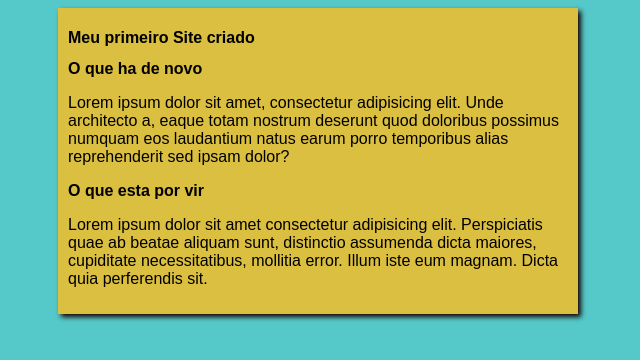
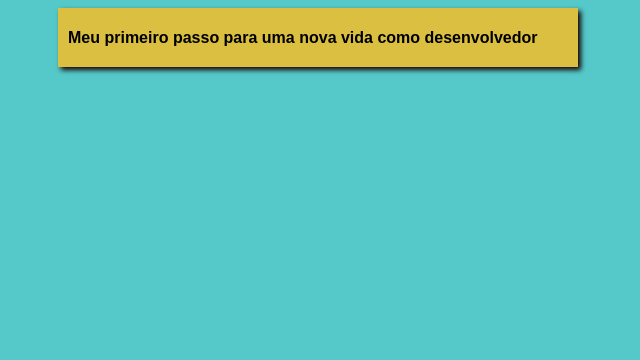
Before and after one commit to CristovaoG/Projeto-Site, a plain HTML site: page index.html in a window 1280 px wide. Shown: the whole page, without its empty margins (322-962 px from the left). Drawn offline with Linux system fonts and the light colour scheme.

Commit message:
Update index.html

```diff
--- a/index.html
+++ b/index.html
@@ -4,21 +4,14 @@
     <meta charset="UTF-8">
     <meta name="viewport" content="width=device-width, initial-scale=1.0">
     <link rel="stylesheet" href="estilos/style.css">
-    <title>Titulo do Site</title>
+    <title>Meu Portifolio</title>
 </head>
 <body>
         <main>
             <header>
-                <h1>Meu primeiro Site criado</h1>
+                <h1>Meu primeiro passo para uma nova vida como desenvolvedor</h1>
             </header>
-            <article>
-                <h2>O que ha de novo </h2>
-                <p>Lorem ipsum dolor sit amet, consectetur adipisicing elit. Unde architecto a, eaque totam nostrum deserunt quod doloribus possimus numquam eos laudantium natus earum porro temporibus alias reprehenderit sed ipsam dolor?</p>
-            </article>
-            <article>
-                <h2>O que esta por vir</h2>
-                <p>Lorem ipsum dolor sit amet consectetur adipisicing elit. Perspiciatis quae ab beatae aliquam sunt, distinctio assumenda dicta maiores, cupiditate necessitatibus, mollitia error. Illum iste eum magnam. Dicta quia perferendis sit.</p>
-            </article>
+
         </main>
 
 </body>
```
